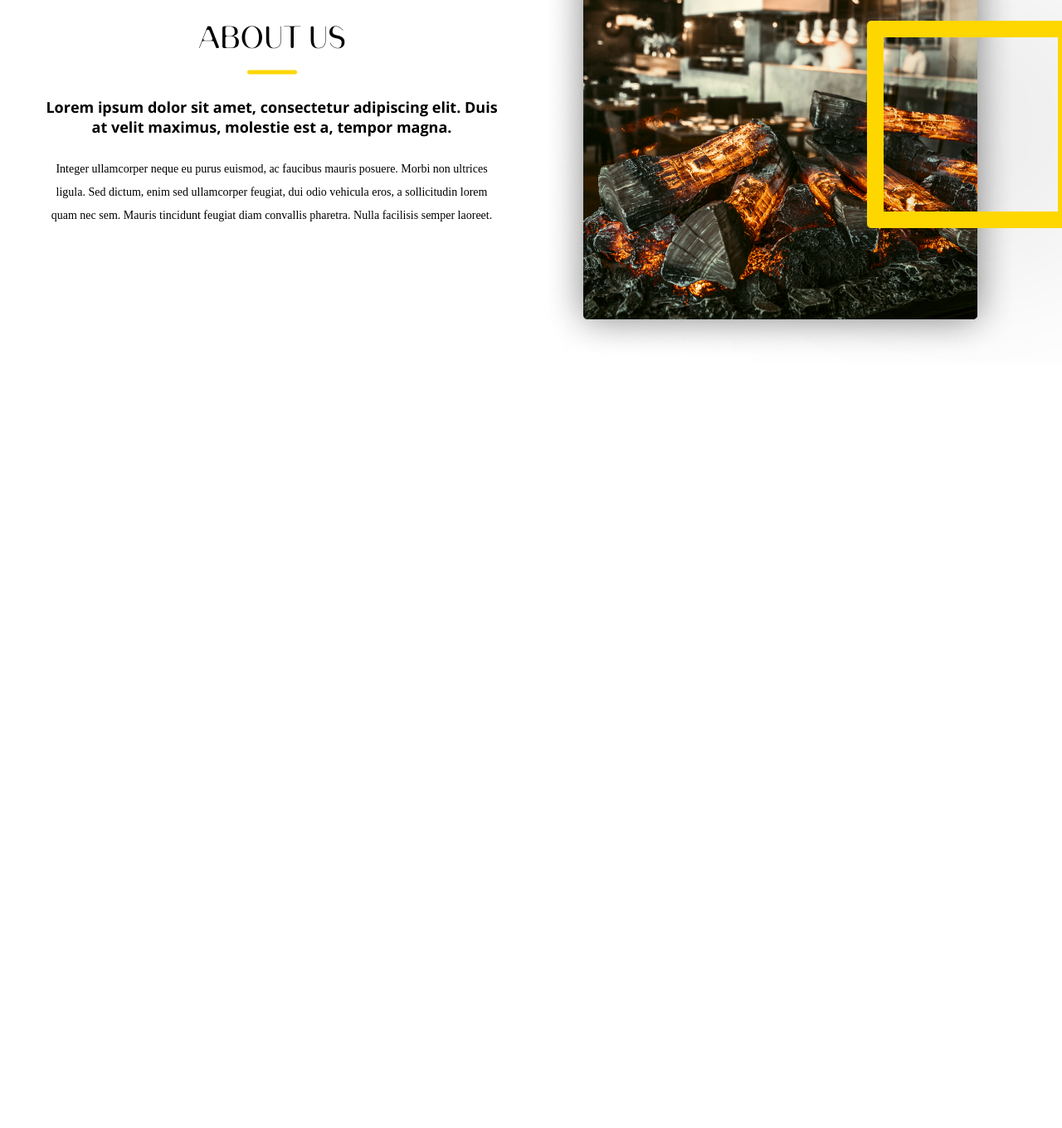
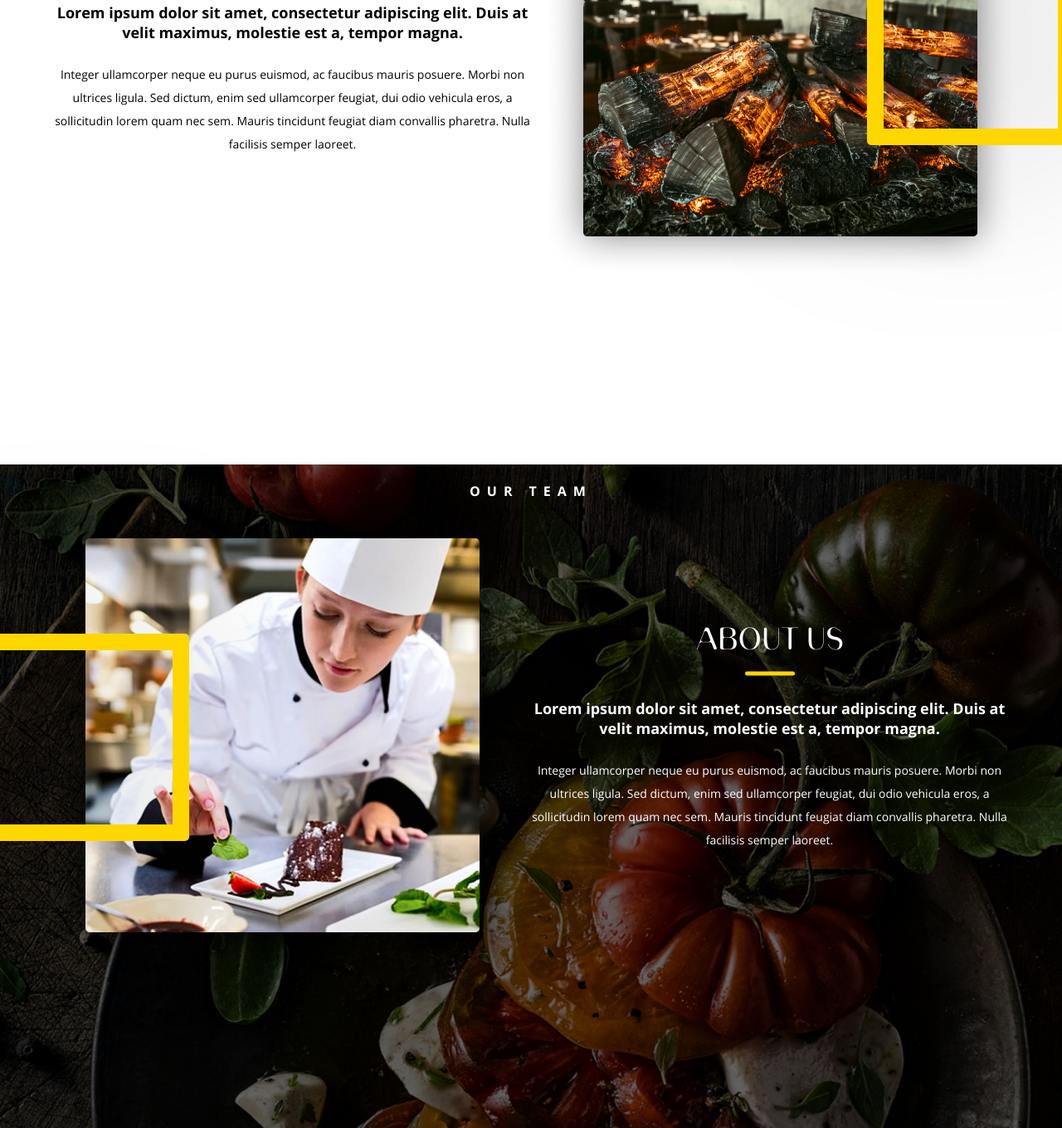
Before and after one commit to AlexanderGanchev/Website-Hunger, a website: page src/index.html in a window 1280 px wide. Shown: the part 1040-2400 px from the top of the page at 83% size. Before the commit the page ends 1479 px from the top, so only its background shows below. Drawn offline with Linux system fonts and the light colour scheme; files that its build step writes are made by us from their sources; files whose address does not match are found by name.

Commit message:
finished section 'master' & create section 'book'

```diff
--- a/src/index.html
+++ b/src/index.html
@@ -117,8 +117,27 @@
             </div>
 
             <div class="picture about__picture">
-                <img class="picture__image" src="./img/imgAbout.jpg" alt="picture bonfire">
+                <img class="picture__image" src="./img/imgAbout.png" alt="picture bonfire">
                 <div class="picture__square"></div>
+            </div>
+        </div>
+    </section>
+
+    <section class="master">
+        <p class="master__caption">Our Team</p>
+        <div class="content-container master__container">
+
+            <div class="picture about__picture">
+                <img class="picture__image" src="./img/imgMaster.png" alt="picture bonfire">
+                <div class="picture__square_left"></div>
+            </div>
+
+            <div class="headline about__headline">
+                <p class="headline__title">About Us</p>
+                <p class="headline__subtitle">
+                    Lorem ipsum dolor sit amet, consectetur adipiscing elit. Duis at velit maximus, molestie est a, tempor magna.</p>
+                <p class="headline__text">
+                    Integer ullamcorper neque eu purus euismod, ac faucibus mauris posuere. Morbi non ultrices ligula. Sed dictum, enim sed ullamcorper feugiat, dui odio vehicula eros, a sollicitudin lorem quam nec sem. Mauris tincidunt feugiat diam convallis pharetra. Nulla facilisis semper laoreet.</p>
             </div>
         </div>
     </section>
--- a/src/scss/about.scss
+++ b/src/scss/about.scss
@@ -1,11 +1,8 @@
 .about {
+  height: 100vh;
+
   &__container {
-    padding-top: 100px;
     @include flex(center, center, row);
-  }
-
-  &__headline {
-    padding-right: 50px;
   }
 }
 
@@ -44,7 +41,7 @@
   }
 
   &__text {
-    font-family: "OpenSans";
+    font-family: "OpenSans-Regular";
     font-size: 14px;
     line-height: 28px;
   }
@@ -64,5 +61,18 @@
     box-sizing: border-box;
     filter: drop-shadow(0px 0px 100px rgba(0, 0, 0, 0.5));
     border-radius: 5px;
+
+    &_left {
+      position: absolute;
+      top: 50%;
+      left: 50px;
+      transform: translate(-50%, -50%);
+      width: 250px;
+      height: 250px;
+      border: 20px solid $yellow;
+      box-sizing: border-box;
+      filter: drop-shadow(0px 0px 100px rgba(0, 0, 0, 0.5));
+      border-radius: 5px;
+    }
   }
 }
--- /dev/null
+++ b/src/scss/master.scss
@@ -0,0 +1,21 @@
+.master {
+  height: 100vh;
+  background: url(../img/master-bg.jpg) no-repeat center/cover;
+
+  &__caption {
+    padding-top: 25px;
+    font-family: "OpenSans-Bold";
+    line-height: 14px;
+    letter-spacing: 0.5em;
+    text-align: center;
+    text-transform: uppercase;
+  }
+
+  &__container {
+    @include flex(center, center, row);
+  }
+
+  p {
+    color: $white;
+  }
+}
```
Also changed, not shown: build/css/style.css, build/css/style.min.css, build/img/img1.jpg (deleted), build/img/img1.webp (deleted), build/img/imgAbout.png (added), build/img/imgAbout.webp, build/img/imgMaster.jpg (added), build/img/imgMaster.png (added), build/img/imgMaster.webp (added), build/img/master-bg.jpg (added), build/img/master-bg.webp (added), build/index.html, src/img/img1.jpg (deleted), src/img/imgAbout.png (added), 3 more files, 1 other file.
